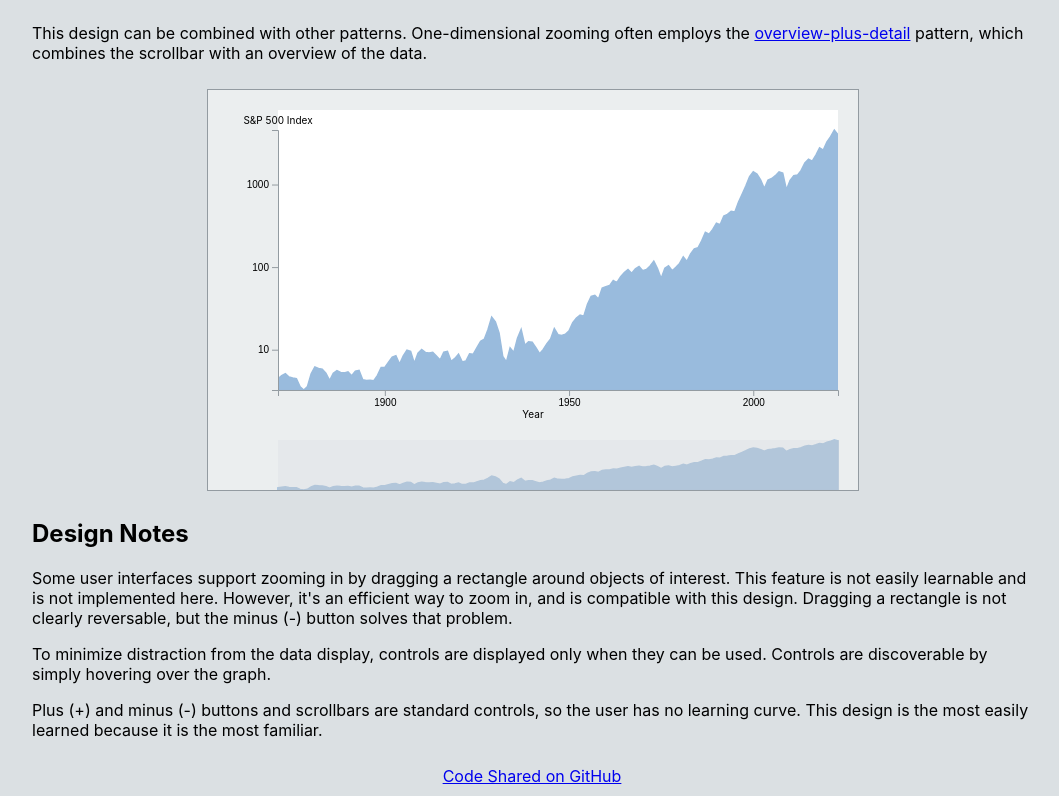
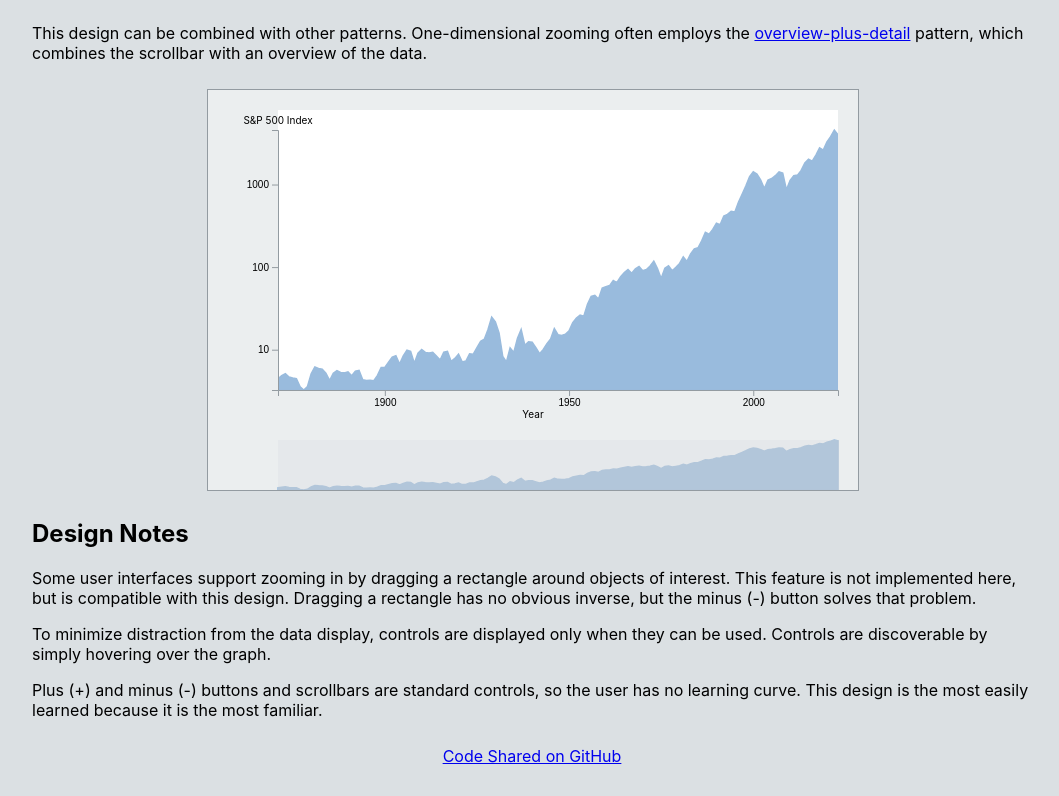
Before and after one commit to hemanrobinson/panning-zooming, a React (Create React App) app: page / in a window 1280 px wide. Shown: the part 927-1723 px from the top of the page, without its empty margins (108-1167 px from the left). Built offline with nearby package versions, Linux system fonts and the light colour scheme.

Commit message:
improve text

```diff
--- a/src/App.js
+++ b/src/App.js
@@ -45,7 +45,7 @@ const App = () => {
             <div className="Description">
                 <h2>Design Notes</h2>
                 <p>
-                Some user interfaces support zooming in by dragging a rectangle around objects of interest.  This feature is not easily learnable and is not implemented here.  However, it's an efficient way to zoom in, and is compatible with this design.  Dragging a rectangle is not clearly reversable, but the minus (-) button solves that problem.
+                Some user interfaces support zooming in by dragging a rectangle around objects of interest.  This feature is not implemented here, but is compatible with this design.  Dragging a rectangle has no obvious inverse, but the minus (-) button solves that problem.
                 </p>
                 <p>
                 To minimize distraction from the data display, controls are displayed only when they can be used.  Controls are discoverable by simply hovering over the graph.
```
Also changed, not shown: 2 other files (tests, documents, lock files or other folders).
